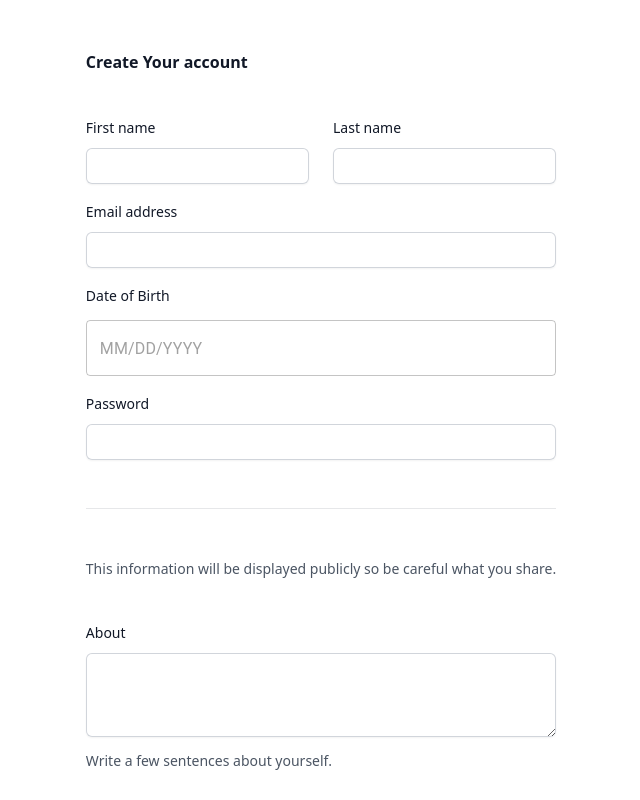
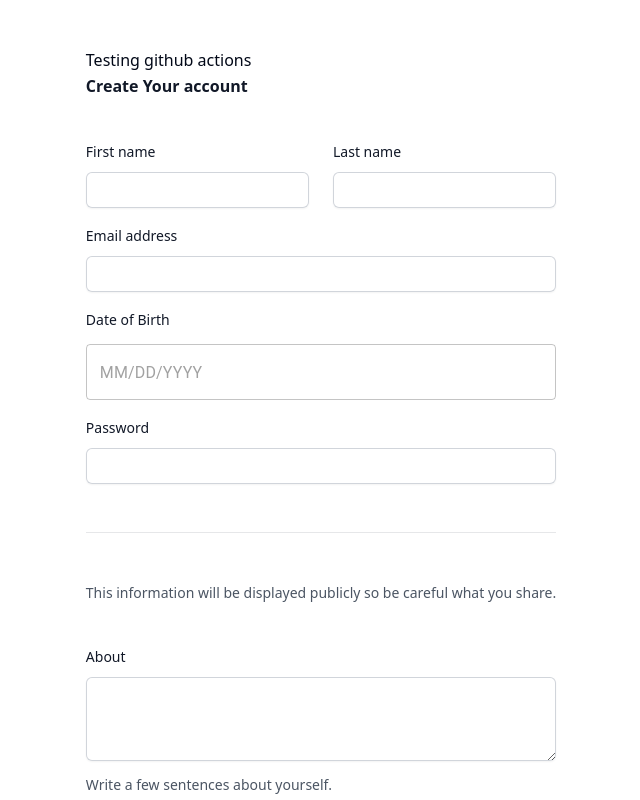
Before and after one commit to Agent-Ebimene/connectti-frontend, a React (Vite) app: page / in a window 1280 px wide. Shown: the top 800 px of the page, without its empty margins (319-959 px from the left). Built offline with nearby package versions, Linux system fonts and the light colour scheme.

Commit message:
Testing github action workflow

```diff
--- a/src/pages/signUp/SignUp.tsx
+++ b/src/pages/signUp/SignUp.tsx
@@ -94,6 +94,7 @@ function SignUp() {
         <form className='flex min-h-full  flex-1 flex-col  items-center px-6 py-12 lg:px-8' onSubmit={handleSubmit}>
             <div className="space-y-12 ">
                 <div className="border-b border-gray-900/10 pb-12">
+                    <h1>Testing github actions</h1>     {/* To be removed */}
                     <h2 className="text-base font-semibold leading-7 text-gray-900">Create Your account</h2>
                     {/* <p className="mt-1 text-sm leading-6 text-gray-600">Use a permanent address where you can receive mail.</p> */}
                     <div className="mt-10 grid grid-cols-1 gap-x-6 gap-y-8 sm:grid-cols-6">
```
